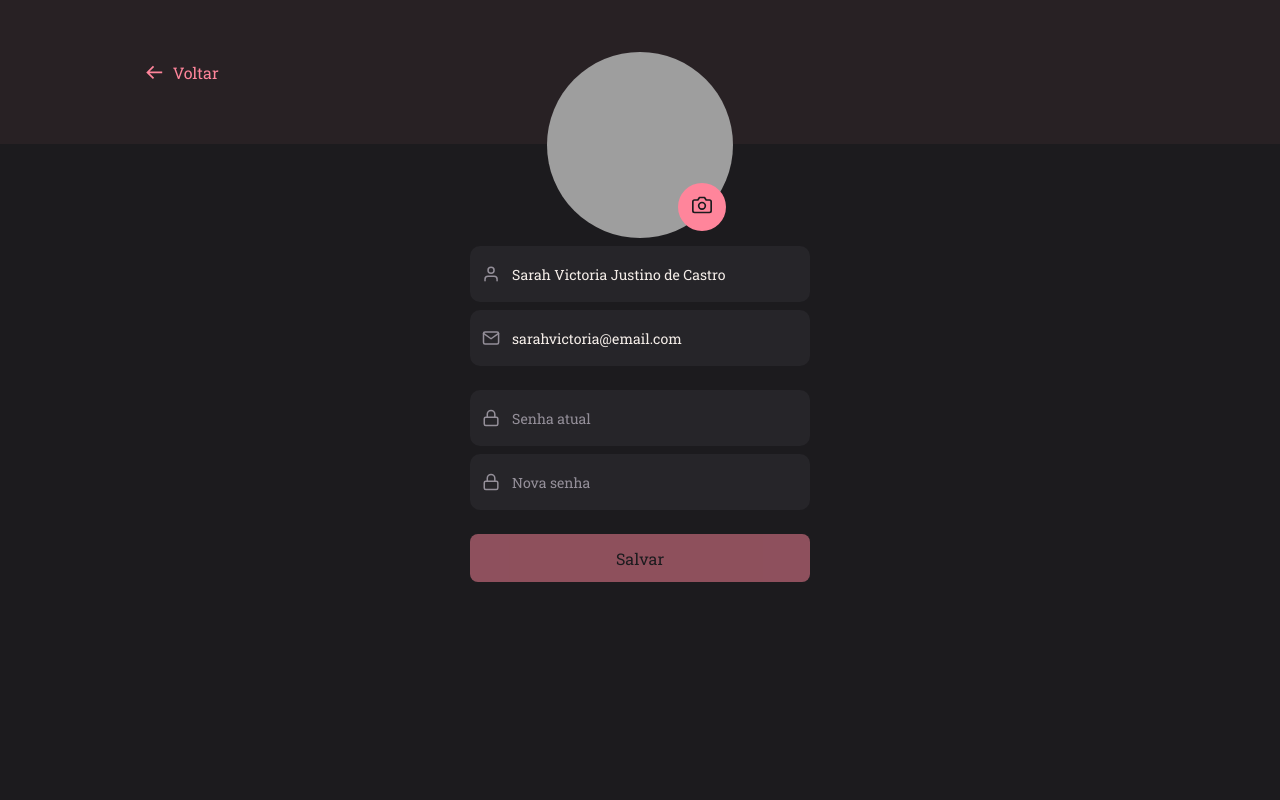
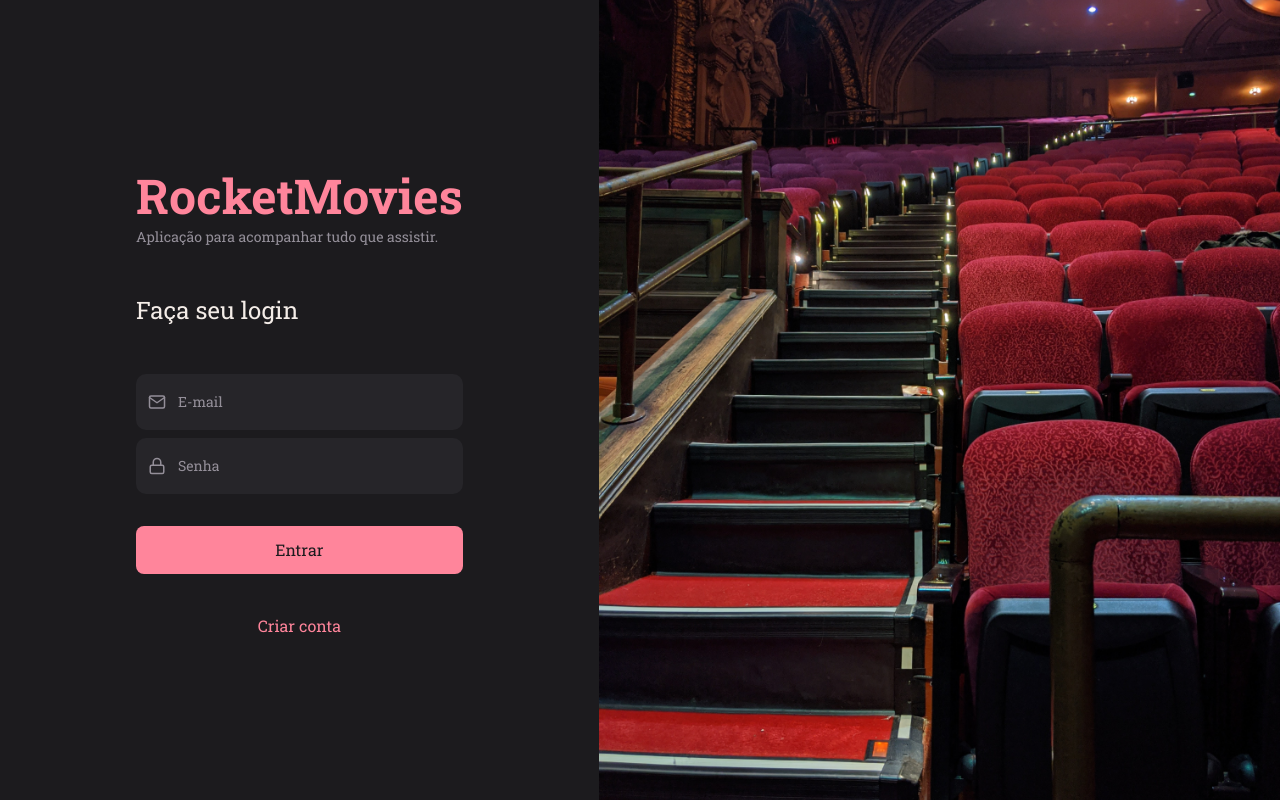
Before and after one commit to sarahvjustino/RocketMovies-Explorer, a React (Vite) app: page / in a window 1280 px wide. Built offline with nearby package versions, Linux system fonts and the light colour scheme; grey boxes are pictures that could not be loaded.

Commit message:
feat: created and styled SignIn page

```diff
--- a/src/main.jsx
+++ b/src/main.jsx
@@ -3,13 +3,13 @@
 import GlobalStyle from "./styles/global";
 import { ThemeProvider } from "styled-components";
 import theme from "./styles/theme";
-import { Profile } from "./pages/Profile";
+import { SignIn } from "./pages/SignIn";
 
 ReactDOM.createRoot(document.getElementById("root")).render(
   <React.StrictMode>
     <ThemeProvider theme={theme}>
       <GlobalStyle />
-      <Profile />
+      <SignIn />
     </ThemeProvider>
   </React.StrictMode>
 );
--- a/src/pages/SignIn/index.jsx
+++ b/src/pages/SignIn/index.jsx
@@ -1,5 +1,25 @@
-import { Container } from "./styles";
+import { FiMail, FiLock } from "react-icons/fi";
+
+import { Input } from "../../components/Input";
+import { Button } from "../../components/Button";
+import { Container, Form, Background } from "./styles";
 
 export function SignIn() {
-  return <Container></Container>;
+  return (
+    <Container>
+      <Form>
+        <h1>RocketMovies</h1>
+        <p>Aplicação para acompanhar tudo que assistir.</p>
+
+        <h2>Faça seu login</h2>
+        <Input placeholder="E-mail" type="password" icon={FiMail} />
+        <Input placeholder="Senha" type="password" icon={FiLock} />
+
+        <Button title="Entrar" />
+        <a href="/">Criar conta</a>
+      </Form>
+
+      <Background />
+    </Container>
+  );
 }
--- a/src/pages/SignIn/styles.js
+++ b/src/pages/SignIn/styles.js
@@ -1,3 +1,57 @@
 import styled from "styled-components";
+import backgroundImg from "../../assets/background.png";
 
-export const Container = styled.div``
+export const Container = styled.div`
+    height: 100vh;
+    display: flex;
+    align-items: stretch;
+`
+
+export const Form = styled.form`
+    padding: 0 8.5rem;
+
+    display: flex;
+    flex-direction: column;
+    justify-content: center;
+
+    > div{
+        margin-bottom: .5rem;
+    }
+
+
+    > h1{
+        color: ${({ theme }) => theme.COLORS.PINK};
+        font-size: 3rem;
+        font-weight: bold;
+    }
+
+    p{
+        color: ${({ theme }) => theme.COLORS.GRAY_200};
+        font-size: .88rem;
+        font-weight: 400;
+    }
+
+    > h2{
+        color: ${({ theme }) => theme.COLORS.WHITE};
+        font-size: 1.5rem;
+        font-weight: 500;
+        margin: 3rem 0;
+    }
+
+    > button{
+        margin: 1.5rem 0 2.6rem;
+    }
+
+    a{
+        font-size: 1rem;
+        text-align: center;
+        color: ${({ theme }) => theme.COLORS.PINK};
+    }
+`
+
+export const Background = styled.div`
+    flex: 1;
+    background: url(${backgroundImg}) no-repeat center center;
+    background-size: cover;
+
+`
```
Also changed, not shown: src/assets/background.png (added).
